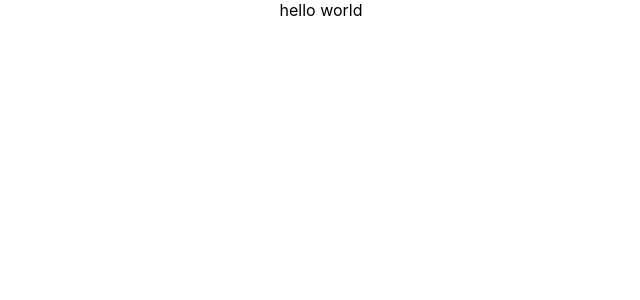
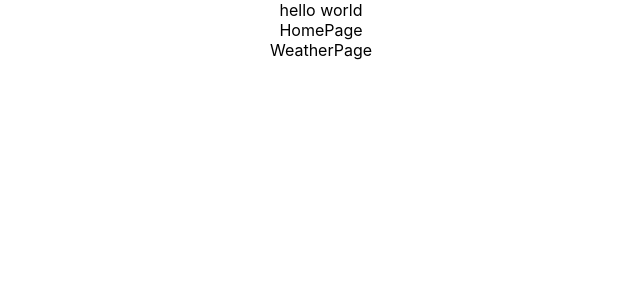
Before and after one commit to francescocori/weather-app, a React (Create React App) app: page / in a window 1280 px wide. Shown: the top 300 px of the page, without its empty margins (319-959 px from the left). Built offline with nearby package versions, Linux system fonts and the light colour scheme.

Commit message:
set up structure

```diff
--- a/src/App.js
+++ b/src/App.js
@@ -1,7 +1,15 @@
 import "./App.css";
+import HomePage from "./Components/Homepage";
+import WeatherPage from "./Components/WeatherPage";
 
 function App() {
-  return <div className="App">hello world</div>;
+  return (
+    <div className="App">
+      hello world
+      <HomePage />
+      <WeatherPage />
+    </div>
+  );
 }
 
 export default App;
--- /dev/null
+++ b/src/Components/Homepage/index.js
@@ -0,0 +1,7 @@
+import React from "react";
+import "./style.css";
+const HomePage = () => {
+  return <div>HomePage</div>;
+};
+
+export default HomePage;
--- /dev/null
+++ b/src/Components/WeatherPage/index.js
@@ -0,0 +1,7 @@
+import React from "react";
+import "./style.css";
+const WeatherPage = () => {
+  return <div>WeatherPage</div>;
+};
+
+export default WeatherPage;
```
Also changed, not shown: src/Components/Homepage/style.css (added), src/Components/WeatherPage/style.css (added).
